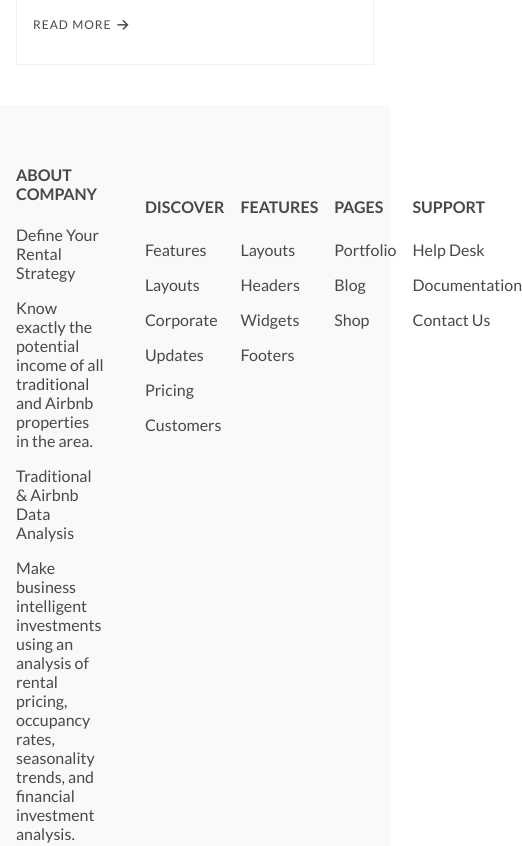
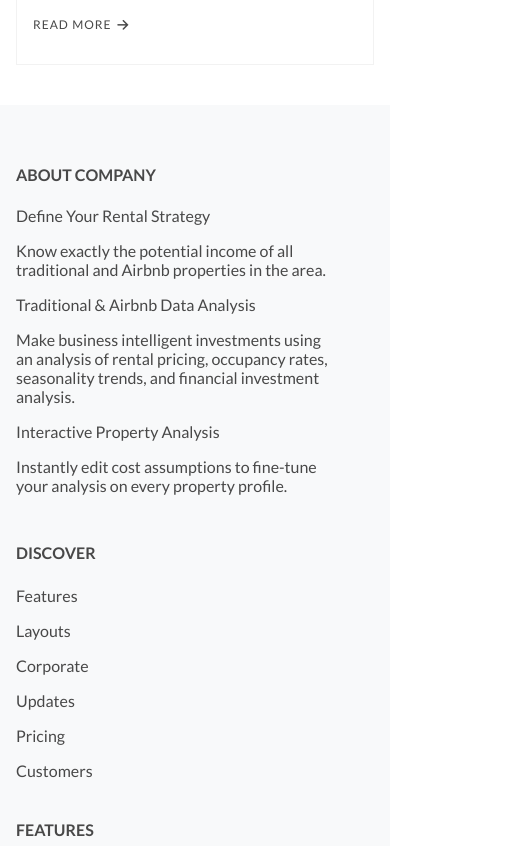
Before and after one commit to maksim-korzhov/grid_flatsome, a website built with webpack: page src/index.html in a window 390 px wide. Shown: the part 3100-3946 px from the top of the page, 522 px wide, since content can reach past the window. Built offline with nearby package versions, Linux system fonts and the light colour scheme.

Commit message:
Fixed the displaing of the footer menu on small screen

```diff
--- a/src/index.html
+++ b/src/index.html
@@ -209,7 +209,7 @@
                             <p>Instantly edit cost assumptions to fine-tune your analysis on every property profile.</p>
                         </div>
                     </div>
-                    <div class="footer-menu grid grid grid--four-columns">
+                    <div class="footer-menu grid">
                         <div class="widget">
                             <div class="widget_title">DISCOVER</div>
                             <ul class="list">
--- a/src/scss/main.scss
+++ b/src/scss/main.scss
@@ -233,11 +233,7 @@ a {
 
 .footer-top {
     padding: 60px 1rem 40px;
-    grid-template-columns: 36% 1fr;
-
-    @media (min-width: 768px) {
-        grid-template-columns: 100%;
-    }
+    grid-template-columns: 100%;
 
     @media (min-width: 992px) {
         grid-template-columns: 36% 1fr;
@@ -246,9 +242,16 @@ a {
 
 .footer-menu {
     margin-top: 2rem;
+    grid-template-columns: 1fr;
+    grid-gap: 1rem;
+
+    @media (min-width: 768px) {
+        grid-template-columns: 1fr 1fr;
+    }
 
     @media (min-width: 992px) {
         margin-top: 0;
+        grid-template-columns: repeat(4, 1fr);
     }
 }
 
```
